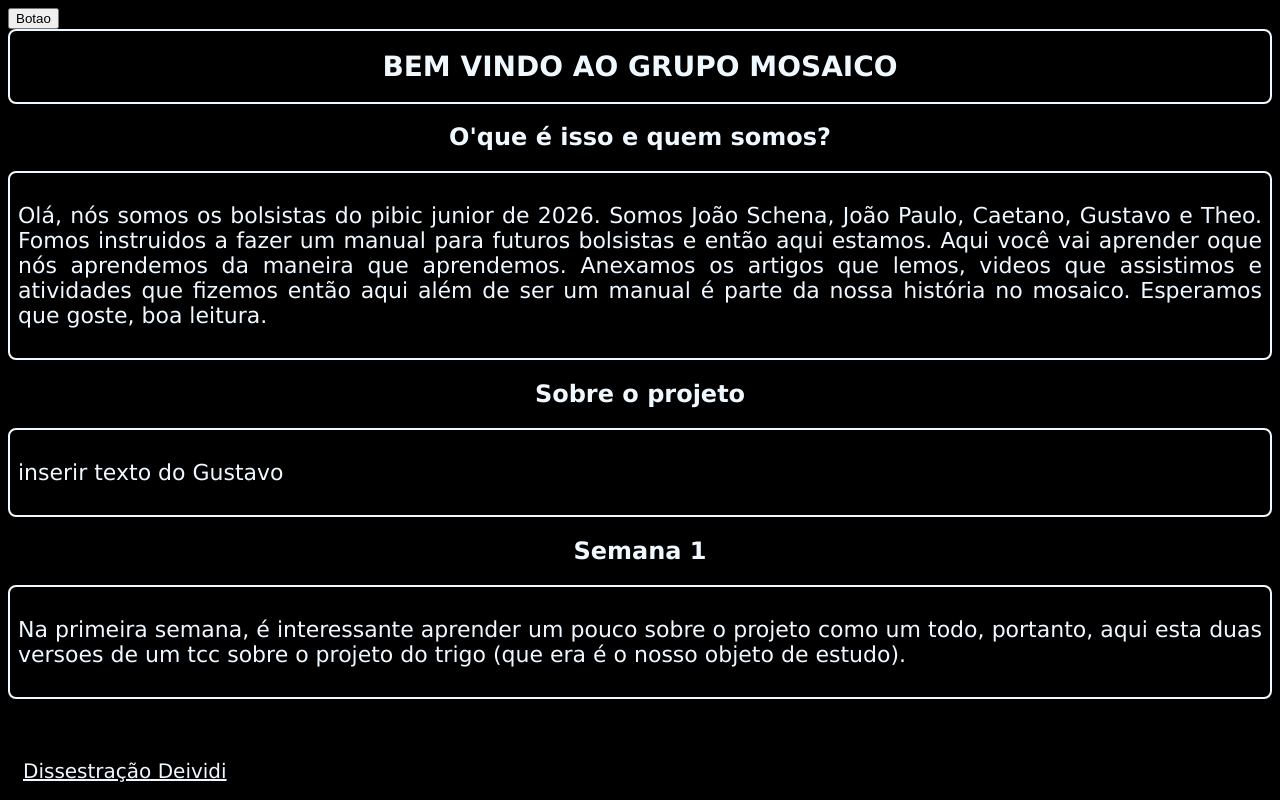
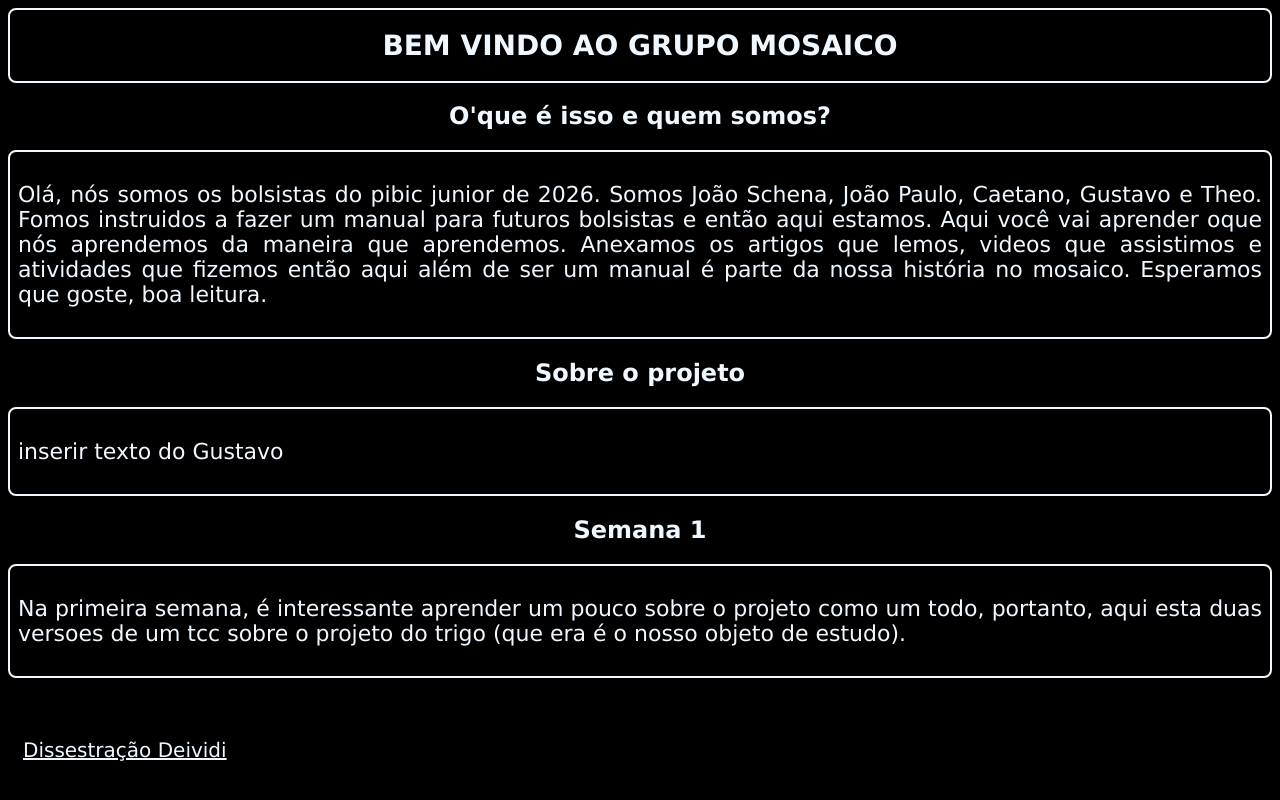
Before and after one commit to Zolubok/Mosaico, a plain HTML site: page index.html in a window 1280 px wide. Shown: the top 800 px of the page. Drawn offline with Linux system fonts and the light colour scheme.

Commit message:
Update index.html

```diff
--- a/index.html
+++ b/index.html
@@ -14,7 +14,6 @@
 
 <body>
     <script src="scripts.js"></script>
-    <button type="button" onclick=not()>Botao</button>
     <div class="quadrado"><h1>
         BEM VINDO AO GRUPO MOSAICO
     </h1></div>
```
